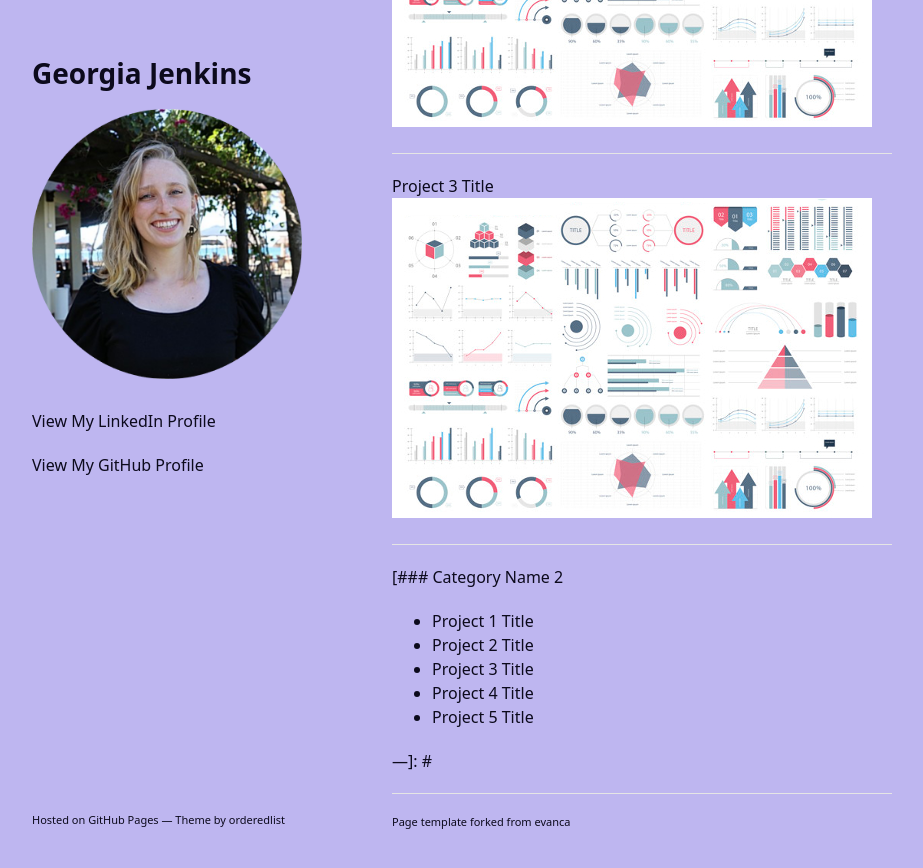
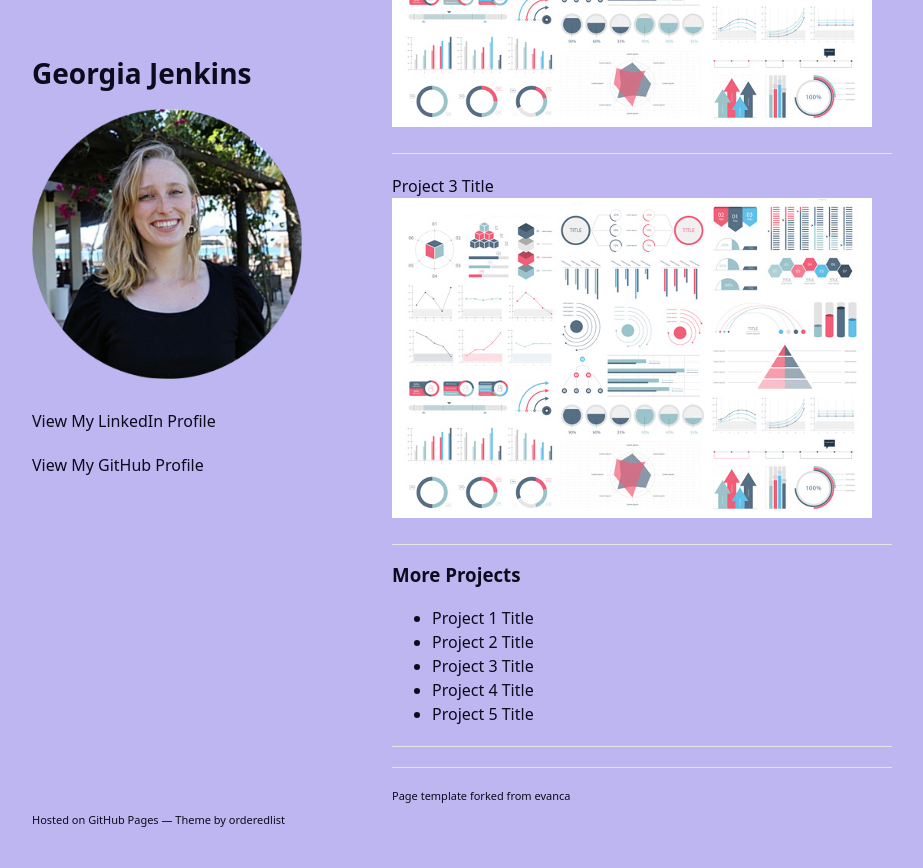
Before and after one commit to geojenk/geojenk.github.io, a Jekyll site: the page built from index.md, in a window 1280 px wide and 900 px high, scrolled down 774 px. Shown: the top 868 px of the window, without its empty margins (178-1101 px from the left). Built offline with Jekyll 4.4.1, drawn with Linux system fonts in a browser that asks for light colours; our own code applies the rules of GitHub Pages for plain Markdown files; a script that is not in the unit is left out.

Commit message:
Update index.md

```diff
--- a/index.md
+++ b/index.md
@@ -17,7 +17,7 @@
 
 ---
 
-[### Category Name 2
+### More Projects
 
 - [Project 1 Title](http://example.com/)
 - [Project 2 Title](http://example.com/)
@@ -25,7 +25,7 @@
 - [Project 4 Title](http://example.com/)
 - [Project 5 Title](http://example.com/)
 
----]: #
+---
 
 
 
```
